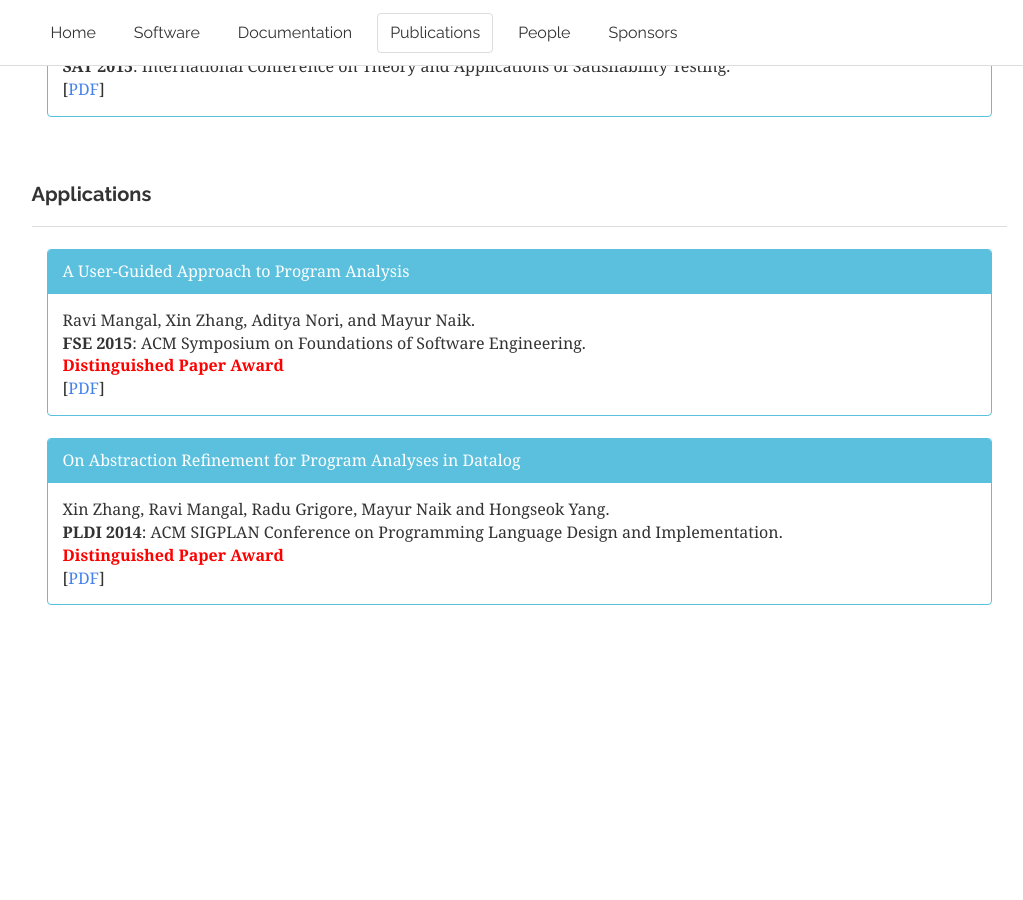
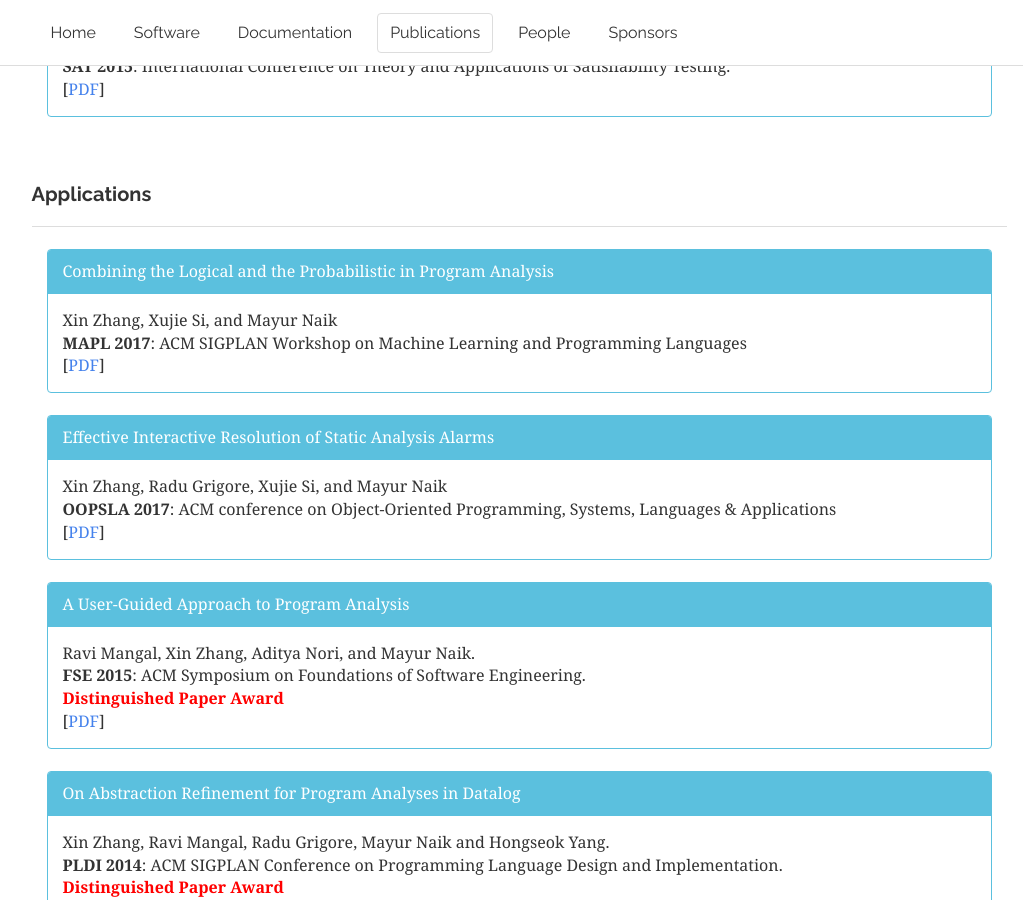
Before and after one commit to difflog-project/difflog-project.github.io, a Jekyll site: the page built from pubs.html, in a window 1280 px wide and 900 px high, scrolled down 1065 px. Shown: the whole window, without its empty margins (121-1144 px from the left). Built offline with Jekyll 4.4.1, drawn with Linux system fonts in a browser that asks for light colours; nearby versions of some CDN libraries; before the commit the page ends 1692 px from its top, so only the background shows below that; some of the changed text lies outside the part shown.

Commit message:
Update pubs.yml

```diff
--- a/_data/pubs.yml
+++ b/_data/pubs.yml
@@ -11,14 +11,26 @@
 #  type:
 
 - title: "Maximum Satisfiability in Program Analysis: Applications and Techniques"
-  conference: "VMCAI 2018: International Conference on Verification, Model Checking, and Abstract Interpretation"
+  conference: "<b>VMCAI 2018</b>: International Conference on Verification, Model Checking, and Abstract Interpretation"
   authors: "Xujie Si, Xin Zhang, Radu Grigore, and Mayur Naik"
   award: "Invited Tutorial"
   paper: "http://www.seas.upenn.edu/~mhnaik/pubs/vmcai18.pdf"
   type: tech
 
+- title: "Combining the Logical and the Probabilistic in Program Analysis"
+  conference: "<b>MAPL 2017</b>: ACM SIGPLAN Workshop on Machine Learning and Programming Languages"
+  authors: "Xin Zhang, Xujie Si, and Mayur Naik"
+  paper: "http://www.cis.upenn.edu/~mhnaik/papers/mapl17.pdf"
+  type: app
+
+- title: "Effective Interactive Resolution of Static Analysis Alarms"
+  conference: "<b>OOPSLA 2017</b>: ACM conference on Object-Oriented Programming, Systems, Languages & Applications"
+  authors: "Xin Zhang, Radu Grigore, Xujie Si, and Mayur Naik"
+  paper: "http://www.cis.upenn.edu/~mhnaik/papers/oopsla17.pdf"
+  type: app
+
 - title: "Maximum Satisfiability in Software Analysis: Applications and Techniques"
-  conference: "CAV 2017: International Conference on Computer Aided Verification"
+  conference: "<b>CAV 2017</b>: International Conference on Computer Aided Verification"
   authors: "Xujie Si, Xin Zhang, Radu Grigore, and Mayur Naik"
   award: "Invited Tutorial"
   slides: "http://www.cis.upenn.edu/~mhnaik/slides/cav17.pptx"
```
